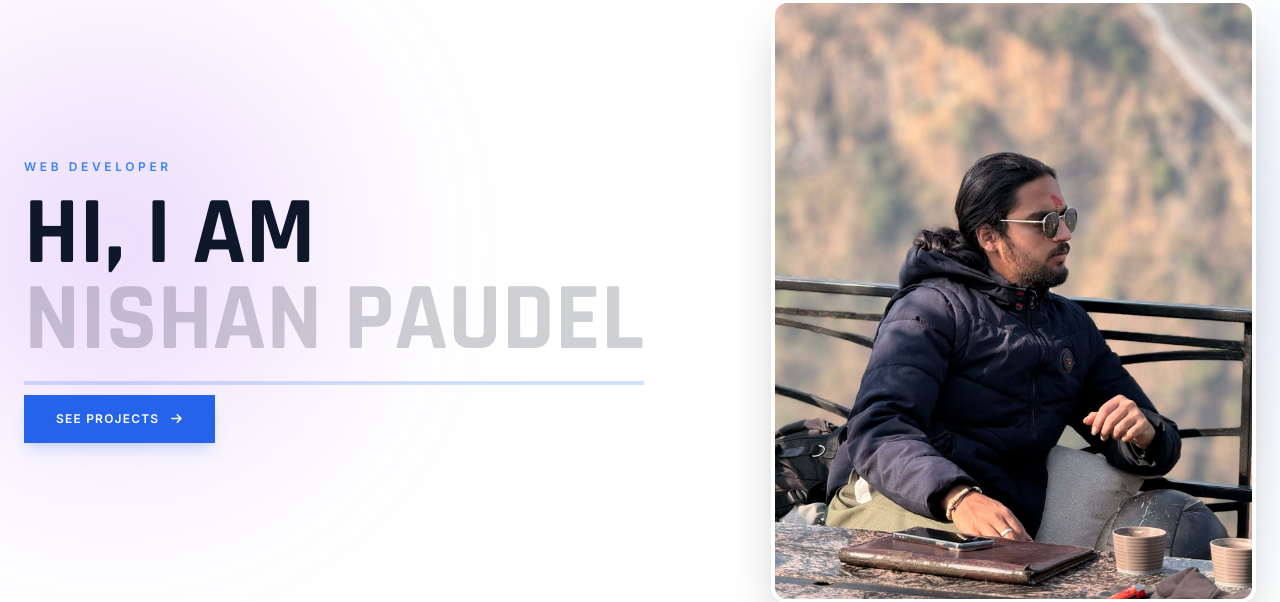
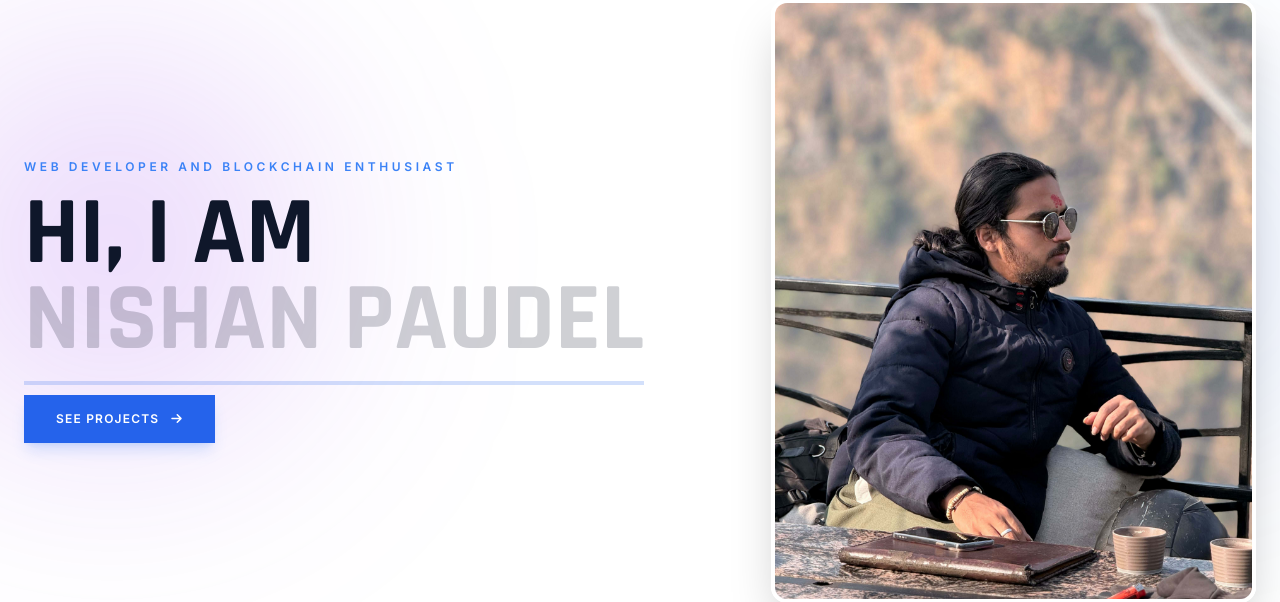
Before and after one commit to Nishan-22/portfolio, a Django app: page / in a window 1280 px wide; the page is wider, and only the part inside the window is pictured. Shown: the part 147-749 px from the top of that part. Run offline with Django 5.2, Linux system fonts and the light colour scheme; data comes from the database, SQL or seed files in the repository; some libraries are stand-ins or nearby versions.

Commit message:
enhanced design

```diff
--- a/portfolio/templates/index.html
+++ b/portfolio/templates/index.html
@@ -131,7 +131,7 @@
     <div class="max-w-7xl mx-auto px-4 sm:px-6 grid md:grid-cols-12 gap-8 md:gap-12 items-center relative z-10">
         <div class="md:col-span-7 order-2 md:order-1 text-center md:text-left reveal">
             <p class="text-blue-500 uppercase tracking-[0.3em] text-xs font-bold mb-4">
-                Web Developer
+                Web Developer and Blockchain Enthusiast
             </p>
 
             <h1 class="heading-font text-3xl sm:text-5xl md:text-8xl font-bold leading-[1] md:leading-[0.9] uppercase mb-5 md:mb-8">
```
